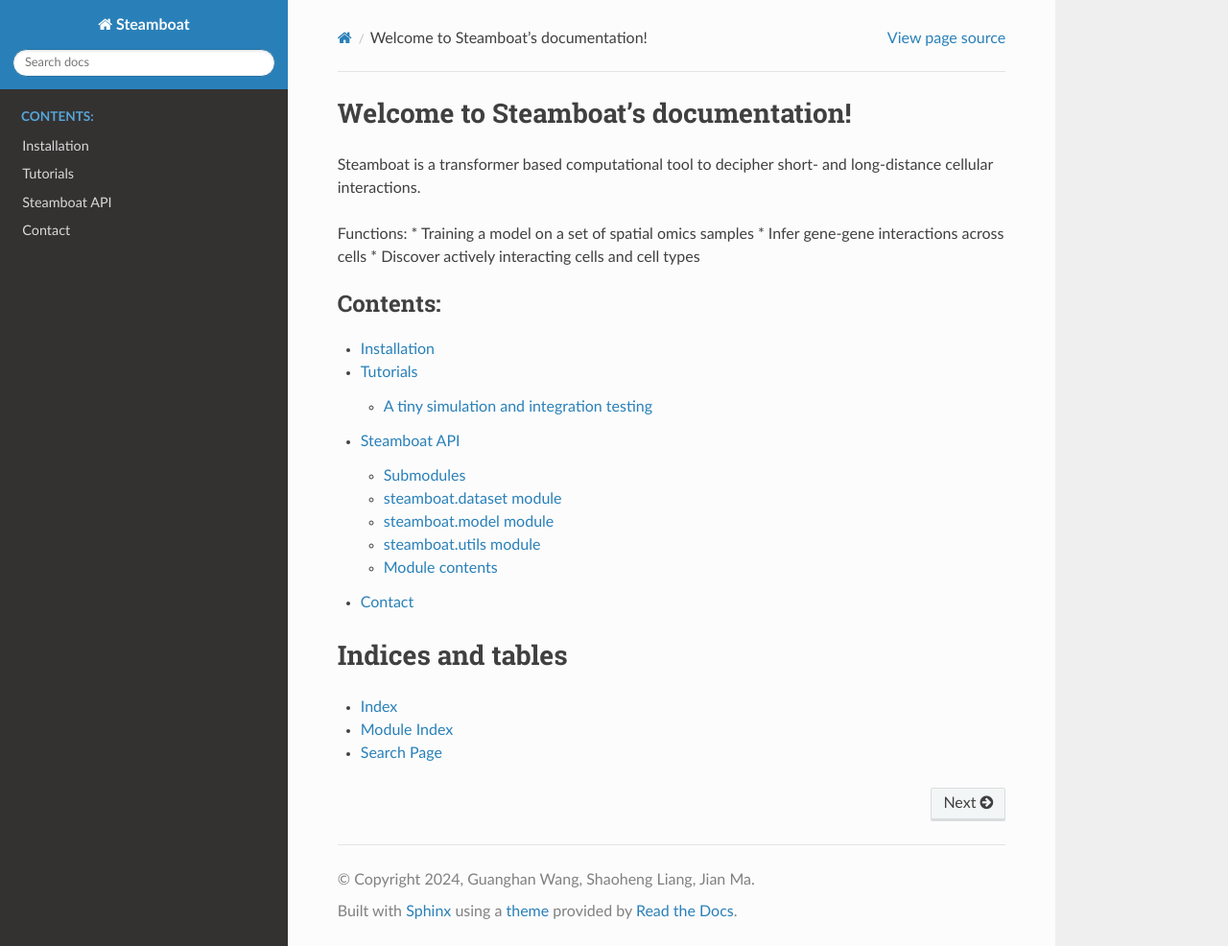
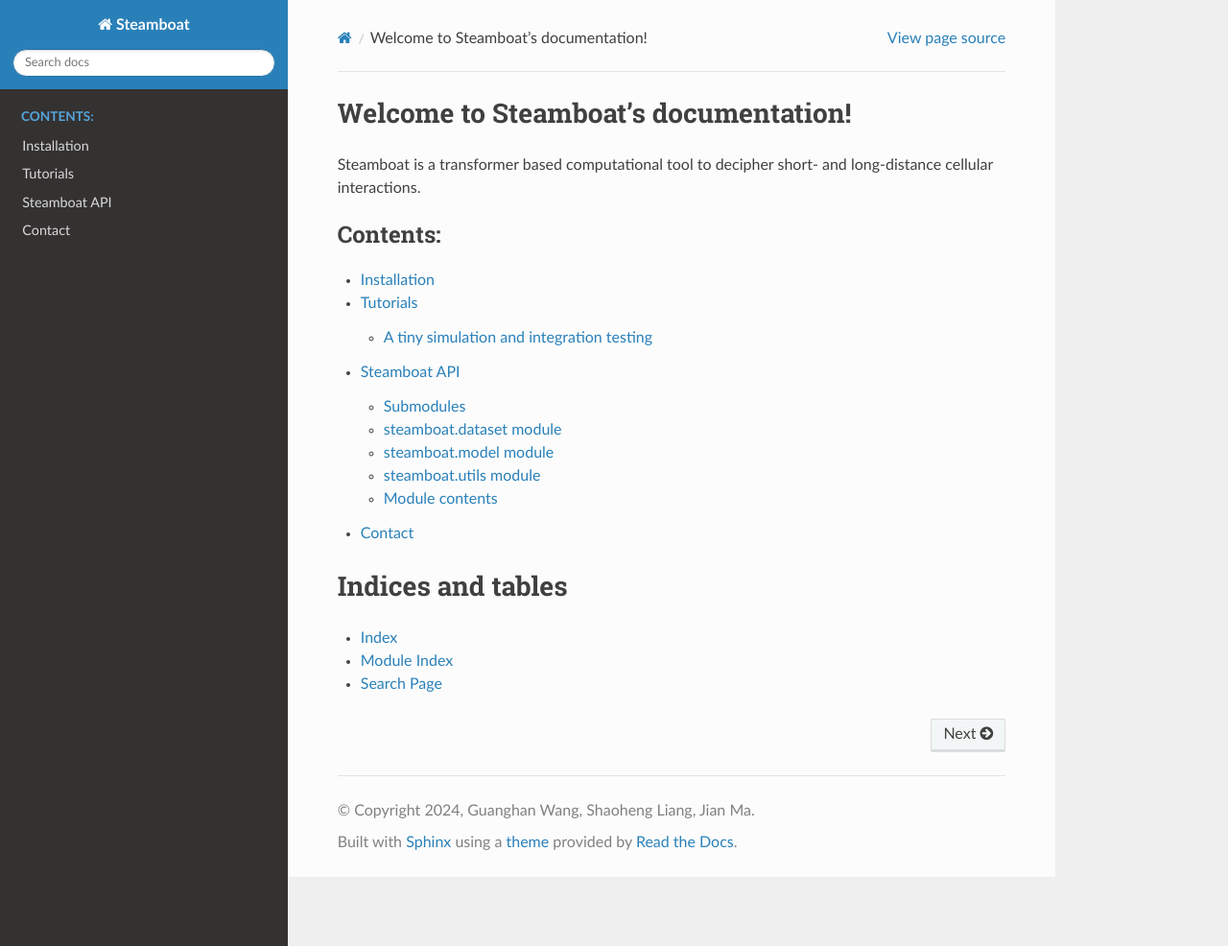
Before and after one commit to ma-compbio/SpaceFormer, a Sphinx documentation site: the page built from docs/source/index.rst, in a window 1280 px wide and 986 px high. Shown: the whole window at 96% size. Built offline with Sphinx 7.4.7 and the Read the Docs theme 3.1.0, drawn with Linux system fonts in a browser that asks for light colours.

Commit message:
update docs

```diff
--- a/docs/source/index.rst
+++ b/docs/source/index.rst
@@ -7,11 +7,6 @@ Welcome to Steamboat's documentation!
 =======================================
 
 Steamboat is a transformer based computational tool to decipher short- and long-distance cellular interactions.
-
-Functions:
-* Training a model on a set of spatial omics samples
-* Infer gene-gene interactions across cells
-* Discover actively interacting cells and cell types
 
 .. toctree::
    :maxdepth: 2
```
